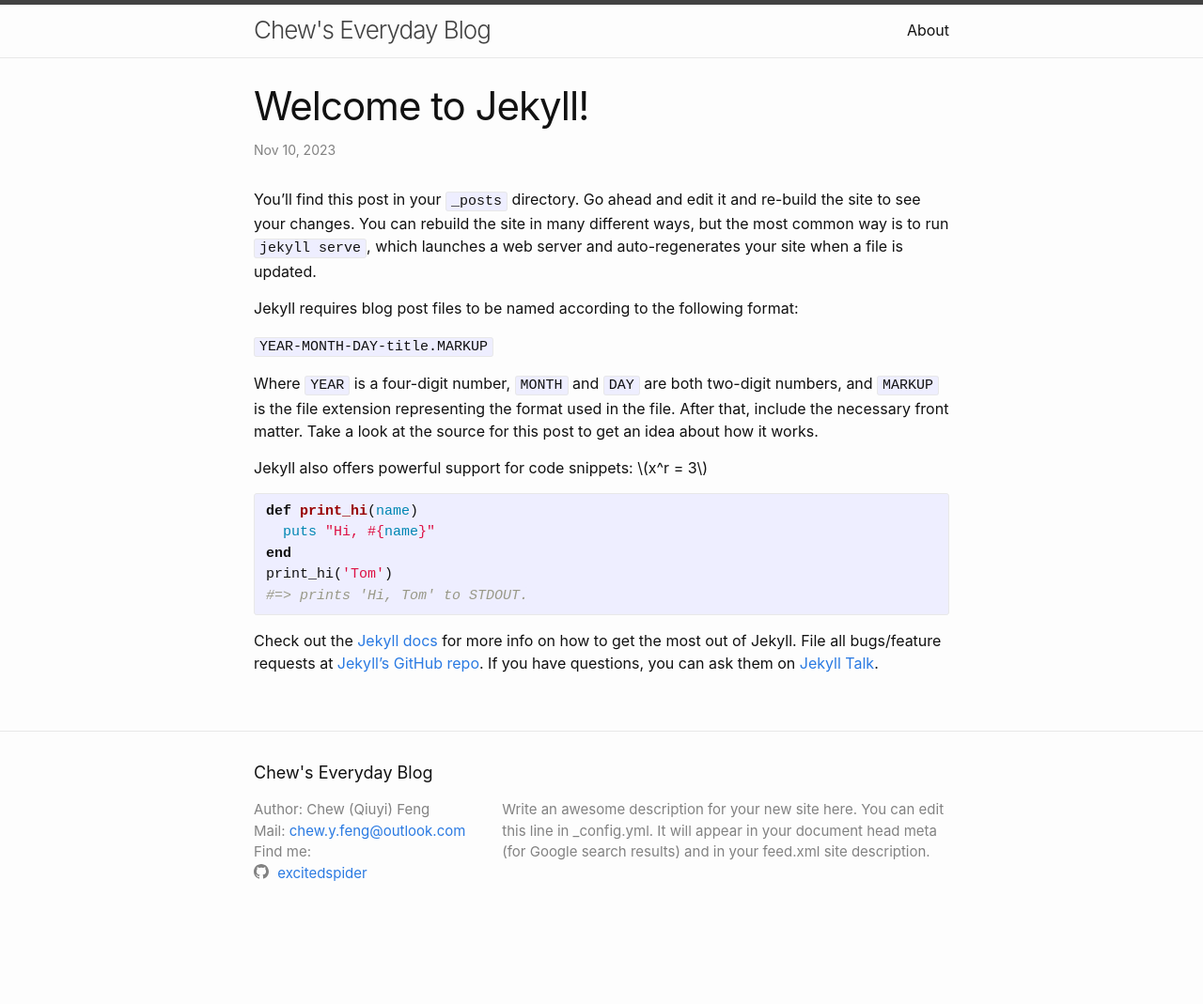
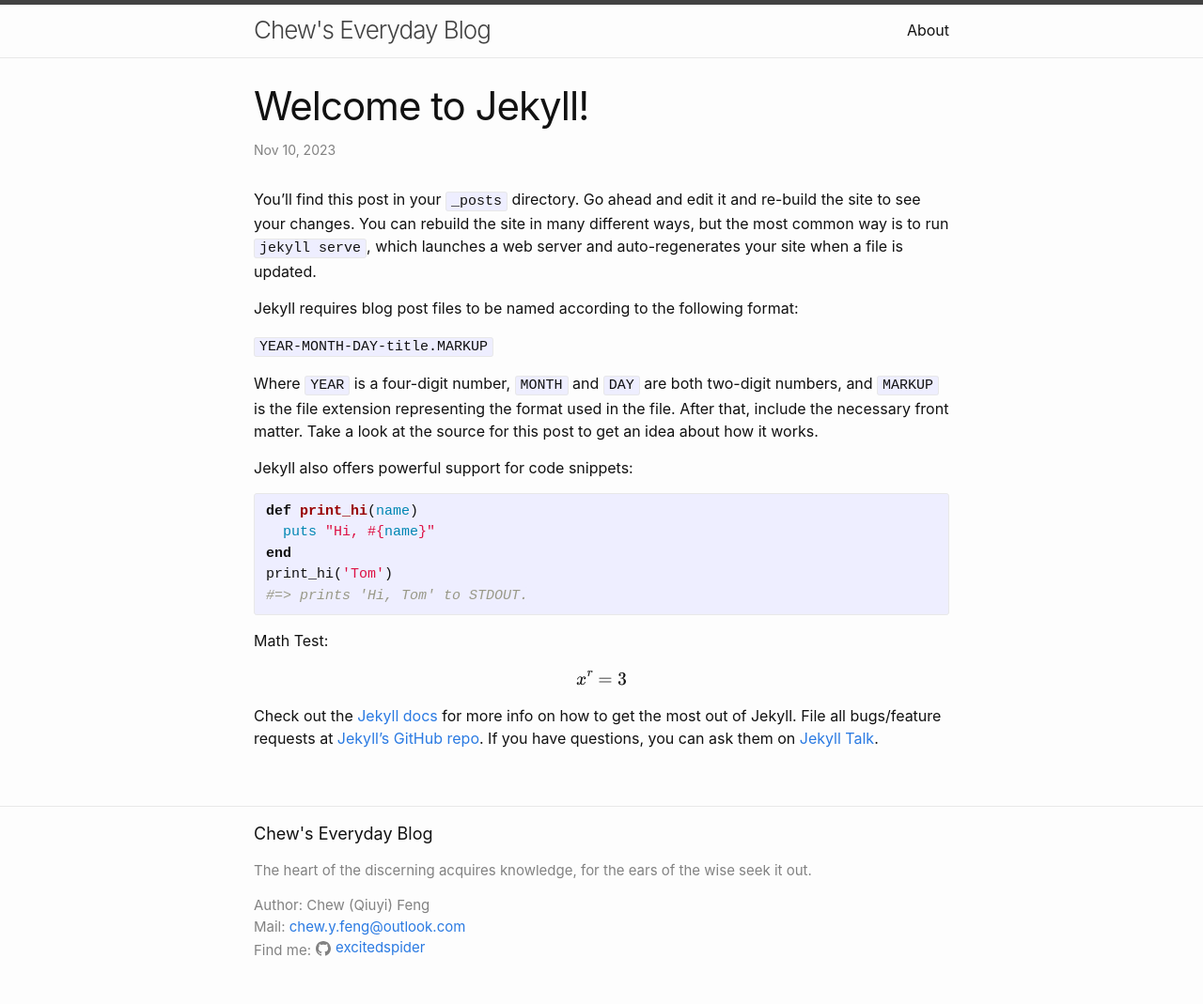
Before and after one commit to ZCLuuuu/zcluuuu.github.io, a Jekyll site: the page built from _posts/2023-11-10-welcome-to-jekyll.markdown, in a window 1280 px wide. Shown: the whole page at 94% size. Built offline with Jekyll 4.4.1, drawn with Linux system fonts in a browser that asks for light colours; formulas are drawn with MathJax 3; before the commit the page ends 1001 px from its top, so only the background shows below that.

Commit message:
feat: footer

```diff
--- a/_config.yml
+++ b/_config.yml
@@ -21,9 +21,8 @@
 title: Chew's Everyday Blog
 email: chew.y.feng@outlook.com
 description: >- # this means to ignore newlines until "baseurl:"
-  Write an awesome description for your new site here. You can edit this
-  line in _config.yml. It will appear in your document head meta (for
-  Google search results) and in your feed.xml site description.
+  The heart of the discerning acquires knowledge,
+  for the ears of the wise seek it out.
 baseurl: "" # the subpath of your site, e.g. /blog
 url: "" # the base hostname & protocol for your site, e.g. http://example.com
 # twitter_username: jekyllrb
--- a/_includes/footer.html
+++ b/_includes/footer.html
@@ -6,7 +6,10 @@
     <h2 class="footer-heading">{{ site.title | escape }}</h2>
 
     <div class="footer-col-wrapper">
-      <div class="footer-col footer-col-1">
+      <div class="footer-col">
+        {{- site.description | escape -}}
+      </div>
+      <div class="footer-col">
         <ul class="contact-list">
           <li class="p-name">
             {%- if site.author -%}
@@ -29,9 +32,6 @@
         </ul>
       </div>
 
-      <div class="footer-col footer-col-3">
-        <p>{{- site.description | escape -}}</p>
-      </div>
     </div>
 
   </div>
--- a/_includes/head.html
+++ b/_includes/head.html
@@ -8,4 +8,7 @@
   {%- if jekyll.environment == 'production' and site.google_analytics -%}
     {%- include google-analytics.html -%}
   {%- endif -%}
+  <script type="text/javascript"
+    src="http://cdn.mathjax.org/mathjax/latest/MathJax.js?config=TeX-AMS-MML_HTMLorMML">
+  </script>
 </head>
--- a/_posts/2023-11-10-welcome-to-jekyll.markdown
+++ b/_posts/2023-11-10-welcome-to-jekyll.markdown
@@ -23,6 +22,10 @@ print_hi('Tom')
 #=> prints 'Hi, Tom' to STDOUT.
 {% endhighlight %}
 
+Math Test:
+
+$$x^r = 3$$
+
 Check out the [Jekyll docs][jekyll-docs] for more info on how to get the most out of Jekyll. File all bugs/feature requests at [Jekyll’s GitHub repo][jekyll-gh]. If you have questions, you can ask them on [Jekyll Talk][jekyll-talk].
 
 [jekyll-docs]: https://jekyllrb.com/docs/home
--- a/_sass/minima/_base.scss
+++ b/_sass/minima/_base.scss
@@ -218,8 +218,18 @@ pre {
 }
 
 .social-media-list {
-  li + li {
-    padding-top: 5px;
+  display: inline-block;
+  margin-left: 5px;
+  margin-bottom: 0;
+
+  li {
+    display: inline-block;
+    margin-right: 10px;
+
+    & > a {
+      display: inline-flex;
+      align-items: center;
+    }
   }
 }
 
--- a/_sass/minima/_layout.scss
+++ b/_sass/minima/_layout.scss
@@ -107,7 +107,7 @@
  */
 .site-footer {
   border-top: 1px solid $grey-color-light;
-  padding: $spacing-unit 0;
+  padding: $spacing-unit / 2 0;
 }
 
 .footer-heading {
@@ -115,10 +115,13 @@
   margin-bottom: $spacing-unit / 2;
 }
 
-.contact-list,
+.contact-list {
+  list-style: none;
+  margin-left: 0;
+}
 .social-media-list {
   list-style: none;
-  margin-left: 0;
+  margin-left: 5px;
 }
 
 .footer-col-wrapper {
```
Also changed, not shown: other parts of _posts/2023-11-10-welcome-to-jekyll.markdown (+0 -1 lines).
